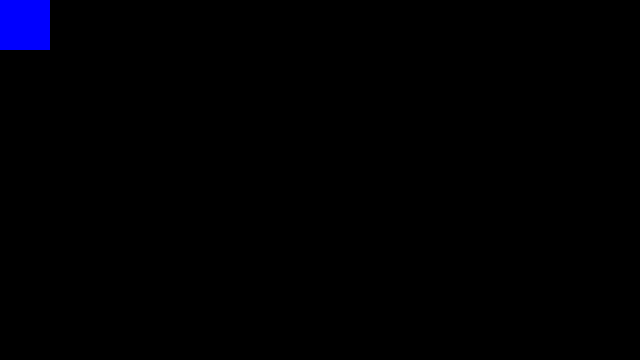
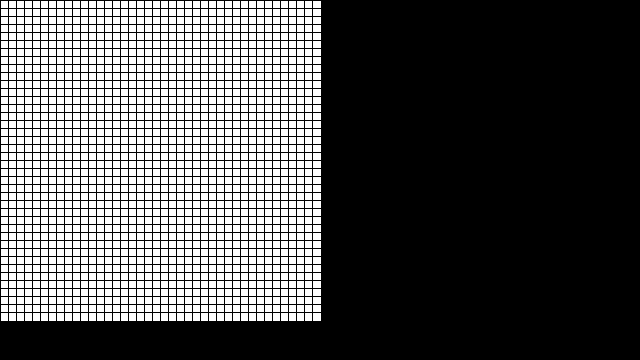
Before and after one commit to MrBenJ/boxy-art, a website: page index.html in a window 1280 px wide. Shown: the whole page, without its empty margins (0-640 px from the left). Drawn offline with Linux system fonts and the light colour scheme.

Commit message:
Not very fun or interesting artwork right now

```diff
--- a/index.html
+++ b/index.html
@@ -15,9 +15,7 @@
     </style>
   </head>
   <body>
-    <div class="body">
-      <div class="box"></div>
-    </div>
+    <div class="body"></div>
   </body>
   <script src="/static/script.js"></script>
   <script>
--- a/static/script.js
+++ b/static/script.js
@@ -1,9 +1,40 @@
+const TOTAL_ROWS = 40;
+const TOTAL_BOXES = 40;
+
+const body = document.querySelector('.body');
+
+for (let r = 0; r < TOTAL_ROWS; r++) {
+  const row = document.createElement('div');
+  row.classList.add('row');
+
+  for (let i = 0; i < TOTAL_BOXES; i++) {
+    const wrapper = document.createElement('div');
+    wrapper.classList.add('box-wrapper');
+    const box = document.createElement('div');
+    box.classList.add('box');
+
+    wrapper.appendChild(box);
+    row.appendChild(wrapper);
+  }
+
+  body.appendChild(row);
+}
+
+
 const boxes = Array.from(document.querySelectorAll('.box'));
+const DURATION = 10000;
+const VARIANCE = 4;
+let left = 0;
 
-const onBoxClick = ({ currentTarget }) => {
-  currentTarget.classList.toggle('expand');
+function loop() {
+  window.requestAnimationFrame(loop);
 
+  const p = (Date.now() % DURATION) / 100;
+  boxes.forEach(box => {
+    let v = Math.floor(Math.random() * 100) % VARIANCE;
+    box.style = `left: ${(p + v) * 25}%;`;
+
+    box.parentElement.style = `margin-top: ${p % 100 / 10}%`;
+  });
 }
-boxes.forEach(box => {
-  box.addEventListener('click', onBoxClick);
-})
+// loop();
--- a/style.scss
+++ b/style.scss
@@ -1,23 +1,33 @@
+$box-size: 8px;
+
+body {
+  background-color: #000;
+}
+
 .body {
   height: 100vh;
   width: 100vw;
   position: relative;
   background-color: #000;
   overflow: hidden;
+  transition: all 2s;
+}
+
+.row {
+  display: flex;
+  width: 100%;
+}
+
+.box-wrapper {
+  position: relative;
+  height: $box-size;
+  width: $box-size;
 }
 
 .box {
+  position: absolute;
   background-color: white;
-  height: 50px;
-  width: 50px;
-  transition: all .2s ease-in-out;
-
-  &:hover {
-    background-color: blue;
-    cursor: pointer;
-  }
-  &.expand {
-    height: 500px;
-    width: 500px;
-  }
+  height: $box-size;
+  border: 1px solid black;
+  width: $box-size;
 }
```
Also changed, not shown: static/style.css.
